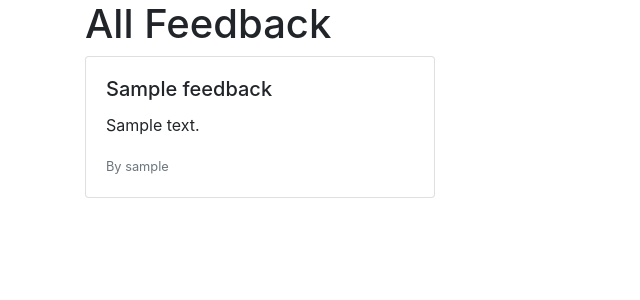
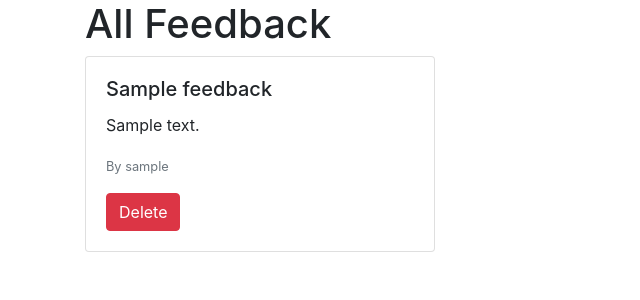
Before and after one commit to yanmarkb/Authentication-and-Authorization, a Flask app: page /feedback in a window 1280 px wide. Shown: the part 56-356 px from the top of the page, without its empty margins (0-640 px from the left). Run offline with Flask 2, Linux system fonts and the light colour scheme; the visitor is signed in with stand-in values (Sample User, id 1); tables that the repository leaves empty hold one stand-in row (values such as "Sample post"); parts of the project's set-up code (start-up, migrations or seed data) failed here and were passed over; some libraries are stand-ins or nearby versions.

Commit message:
fixed issue with deleting own stories

```diff
--- a/app.py
+++ b/app.py
@@ -211,5 +211,5 @@ def delete_user_account(username):  # Rename the function to delete_user_account
 @app.route('/logout')
 def logout():
     User.logout()
-    flash("You have successfully logged out. See you later!")
+    flash("You have successfully logged out. See you later!", "success")
     return redirect('/')
--- a/templates/feedback.html
+++ b/templates/feedback.html
@@ -11,6 +11,12 @@
                     <h5 class="card-title">{{ feedback.title }}</h5>
                     <p class="card-text">{{ feedback.content }}</p>
                     <p class="card-text"><small class="text-muted">By {{ feedback.username }}</small></p>
+                    {% if session['username'] == feedback.username %}
+                        <!-- If the logged-in user is the creator of the feedback, display the delete button -->
+                        <form action="{{ url_for('delete_feedback', id=feedback.id) }}" method="POST">
+                            <button type="submit" class="btn btn-danger">Delete</button>
+                        </form>
+                    {% endif %}
                 </div>
             </div>
         </div>
```
